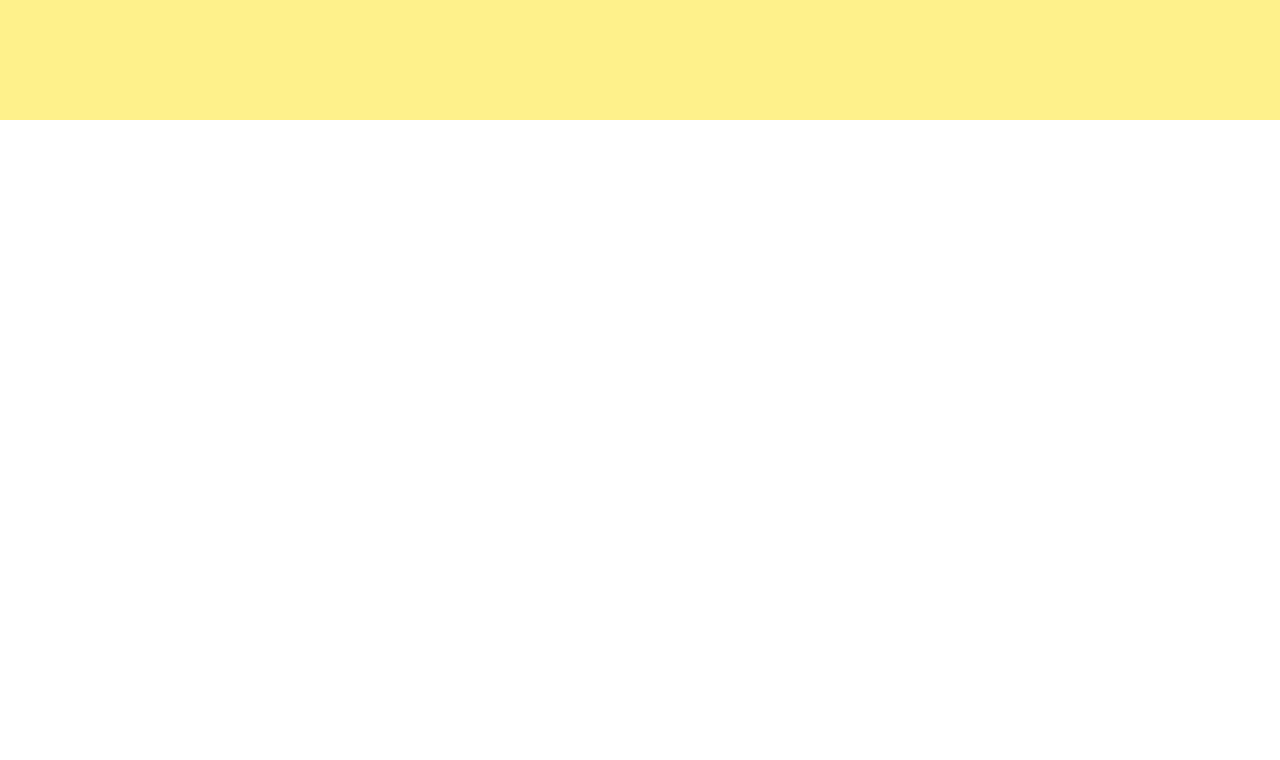
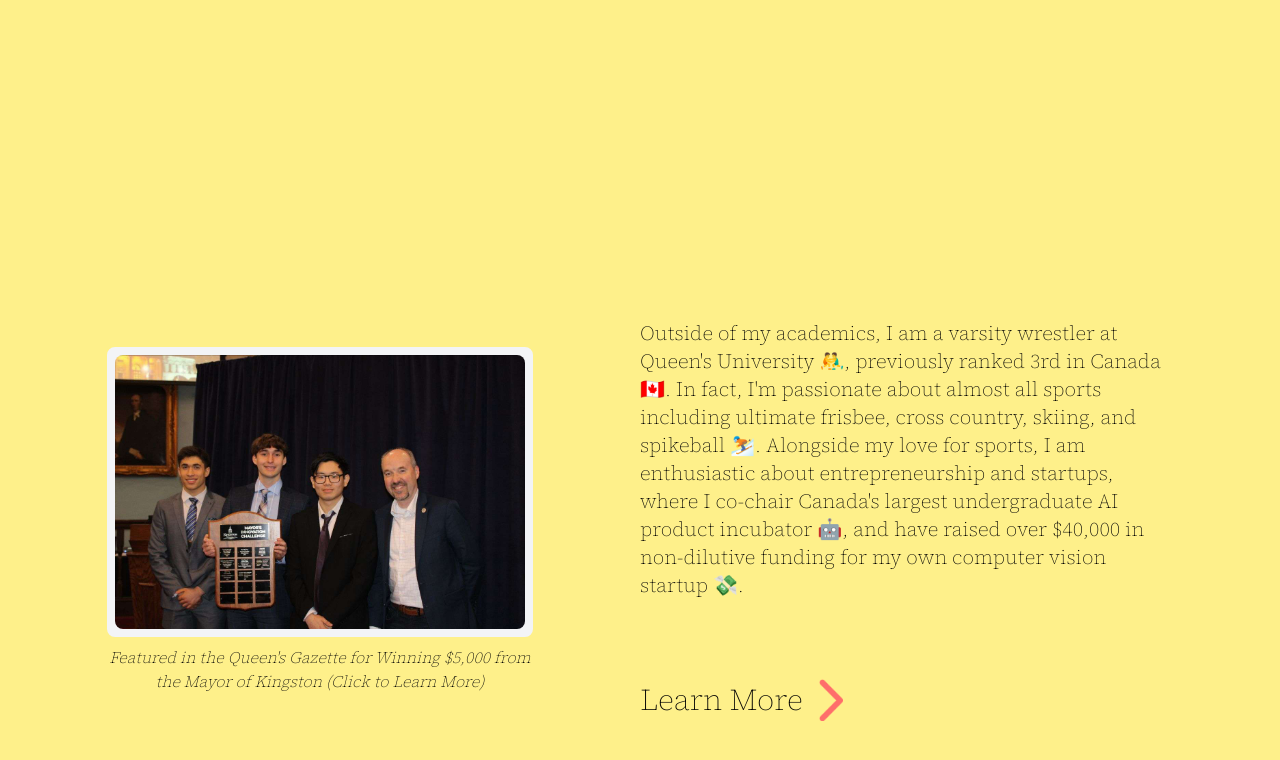
Before and after one commit to Evan-Ferreira/personal-website, a React (Vite) app: page / in a window 1280 px wide. Shown: the part 1480-2240 px from the top of the page. Before the commit the page ends 1600 px from the top, so only its background shows below. Built offline with nearby package versions, Linux system fonts and the light colour scheme.

Commit message:
Finished Extended Home Page

```diff
--- a/src/App.tsx
+++ b/src/App.tsx
@@ -1,12 +1,14 @@
 import React from 'react';
 import Landing from './Landing';
 import Home from './Home';
+import Extended from './Extended';
 
 function App() {
     return (
         <>
             <Landing></Landing>
             <Home></Home>
+            <Extended></Extended>
         </>
     );
 }
--- /dev/null
+++ b/src/Extended.tsx
@@ -0,0 +1,27 @@
+import React from 'react';
+import Portrait from './components/extended/Portrait';
+import LearnMore from './components/extended/LearnMore';
+
+const Extended = () => {
+    return (
+        <div className="flex flex-row w-screen h-screen bg-yellow-200 items-center justify-start relative">
+            <Portrait></Portrait>
+            <div className="flex flex-col justify-center items-start w-5/12 space-y-20">
+                <p className="font-SourceSerif4ExtraLight text-xl">
+                    Outside of my academics, I am a varsity wrestler at Queen's
+                    University 🤼‍♂️, previously ranked 3rd in Canada 🇨🇦. In fact,
+                    I'm passionate about almost all sports including ultimate
+                    frisbee, cross country, skiing, and spikeball ⛷️. Alongside
+                    my love for sports, I am enthusiastic about entrepreneurship
+                    and startups, where I co-chair Canada's largest
+                    undergraduate AI product incubator 🤖, and have raised over
+                    $40,000 in non-dilutive funding for my own computer vision
+                    startup 💸.
+                </p>
+                <LearnMore></LearnMore>
+            </div>
+        </div>
+    );
+};
+
+export default Extended;
--- a/src/Home.tsx
+++ b/src/Home.tsx
@@ -14,9 +14,9 @@ const Home = () => {
                 <ExploreProjects></ExploreProjects>
             </div>
             <div className="flex flex-row justify-center items-center">
-                <div className="bg-gray-100 rounded-lg border-8 border-gray-100 w-9/12">
+                <div className="inline-block bg-gray-100 rounded-lg border-8 border-gray-100 w-9/12">
                     <img
-                        className="rounded-lg"
+                        className="rounded-lg block"
                         src="cropped_headshot.jpeg"
                         alt="Headshot"
                     />
--- /dev/null
+++ b/src/components/extended/LearnMore.tsx
@@ -0,0 +1,20 @@
+import React from 'react';
+
+const LearnMore = () => {
+    return (
+        <a href="">
+            <div className="flex flex-row justify-start items-center space-x-4 animate-pulse hover:animate-none">
+                <p className="font-SourceSerif4ExtraLight text-3xl">
+                    Learn More
+                </p>
+                <img
+                    className="w-6"
+                    src="red_right_arrow.png"
+                    alt="Blue Arrow"
+                />
+            </div>
+        </a>
+    );
+};
+
+export default LearnMore;
--- /dev/null
+++ b/src/components/extended/Portrait.tsx
@@ -0,0 +1,24 @@
+import React from 'react';
+
+const Portrait = () => {
+    return (
+        <a
+            className="flex flex-col w-6/12 justify-center items-center font-SourceSerif4ExtraLight space-y-2 hover:opacity-70"
+            href="https://www.queensu.ca/gazette/stories/students-recognized-city-kingston-impactful-innovations"
+        >
+            <div className="flex flex-row justify-end bg-gray-100 overflow-hidden rounded-lg border-8 border-gray-100 w-8/12">
+                <img
+                    className="inline-block rounded-lg w-full"
+                    src="mayor_win.jpg"
+                    alt="Mayor's Innovation Challenge Win"
+                />
+            </div>
+            <p className="text-md italic w-8/12 text-center">
+                Featured in the Queen's Gazette for Winning $5,000 from the
+                Mayor of Kingston (Click to Learn More)
+            </p>
+        </a>
+    );
+};
+
+export default Portrait;
```
Also changed, not shown: public/mayor_win.jpg (added), public/red_right_arrow.png (added), src/Passions.tsx (added), src/Technology.tsx (added).
